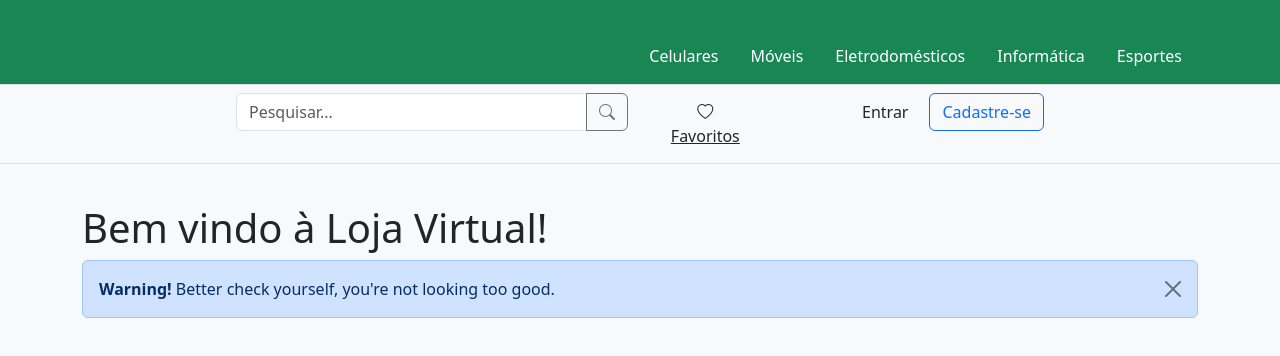
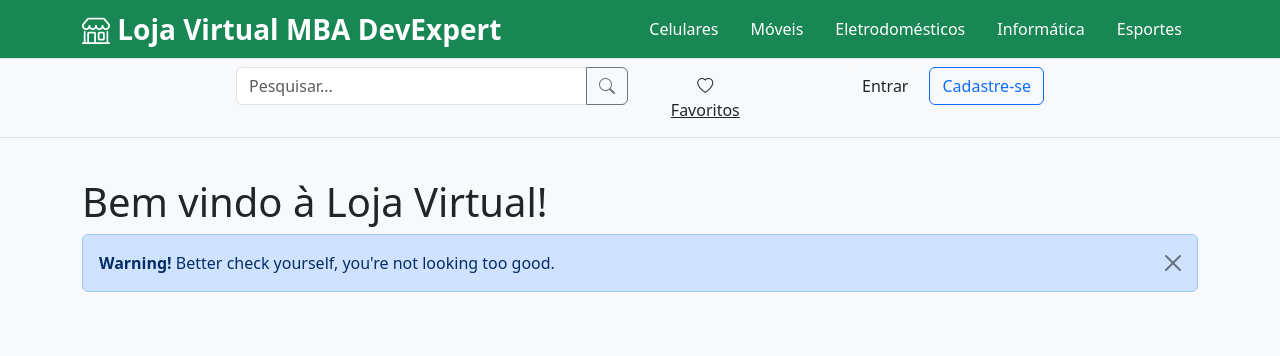
Before and after one commit to thiagolunardi/mba_igorguilhermevettorello_mba.devxpert.marketplace, an Angular app in the folder src/frontend/LojaVirtual/: page / in a window 1280 px wide. Shown: the top 356 px of the page. Built offline with nearby package versions, Linux system fonts and the light colour scheme.

Commit message:
Criação de logotipo basico

```diff
--- a/src/frontend/LojaVirtual/src/app/layout/header/header.html
+++ b/src/frontend/LojaVirtual/src/app/layout/header/header.html
@@ -2,52 +2,38 @@
   <div class="container">
     <div class="d-flex flex-wrap align-items-center justify-content-center justify-content-lg-start">
 
-      <!-- logotipo (??) -->
-      <a href="/" class="d-flex align-items-center my-2 my-lg-0 me-lg-auto text-white text-decoration-none">
-        <svg class="bi me-2" width="40" height="32" role="img" aria-label="Bootstrap">
-          <use xlink:href="#bootstrap"></use>
-        </svg>
+      <!-- logotipo -->
+      <a href="/" class="fs-3 d-flex align-items-center my-2 my-lg-0 me-lg-auto text-white text-decoration-none">
+        <strong>
+          <i class="bi bi-shop"></i>
+          Loja Virtual MBA DevExpert
+        </strong>
       </a>
 
 
       <ul class="nav col-12 col-lg-auto my-2 justify-content-center my-md-0 text-small">
         <li>
           <a href="#" class="nav-link text-white">
-            <svg class="bi d-block mx-auto mb-1" width="24" height="24" aria-hidden="true">
-              <use xlink:href="#speedometer2"></use>
-            </svg>
             Celulares
           </a>
         </li>
         <li>
           <a href="#" class="nav-link text-white">
-            <svg class="bi d-block mx-auto mb-1" width="24" height="24" aria-hidden="true">
-              <use xlink:href="#speedometer2"></use>
-            </svg>
             Móveis
           </a>
         </li>
         <li>
           <a href="#" class="nav-link text-white">
-            <svg class="bi d-block mx-auto mb-1" width="24" height="24" aria-hidden="true">
-              <use xlink:href="#speedometer2"></use>
-            </svg>
             Eletrodomésticos
           </a>
         </li>
         <li>
           <a href="#" class="nav-link text-white">
-            <svg class="bi d-block mx-auto mb-1" width="24" height="24" aria-hidden="true">
-              <use xlink:href="#speedometer2"></use>
-            </svg>
             Informática
           </a>
         </li>
         <li>
           <a href="#" class="nav-link text-white">
-            <svg class="bi d-block mx-auto mb-1" width="24" height="24" aria-hidden="true">
-              <use xlink:href="#speedometer2"></use>
-            </svg>
             Esportes
           </a>
         </li>
```
